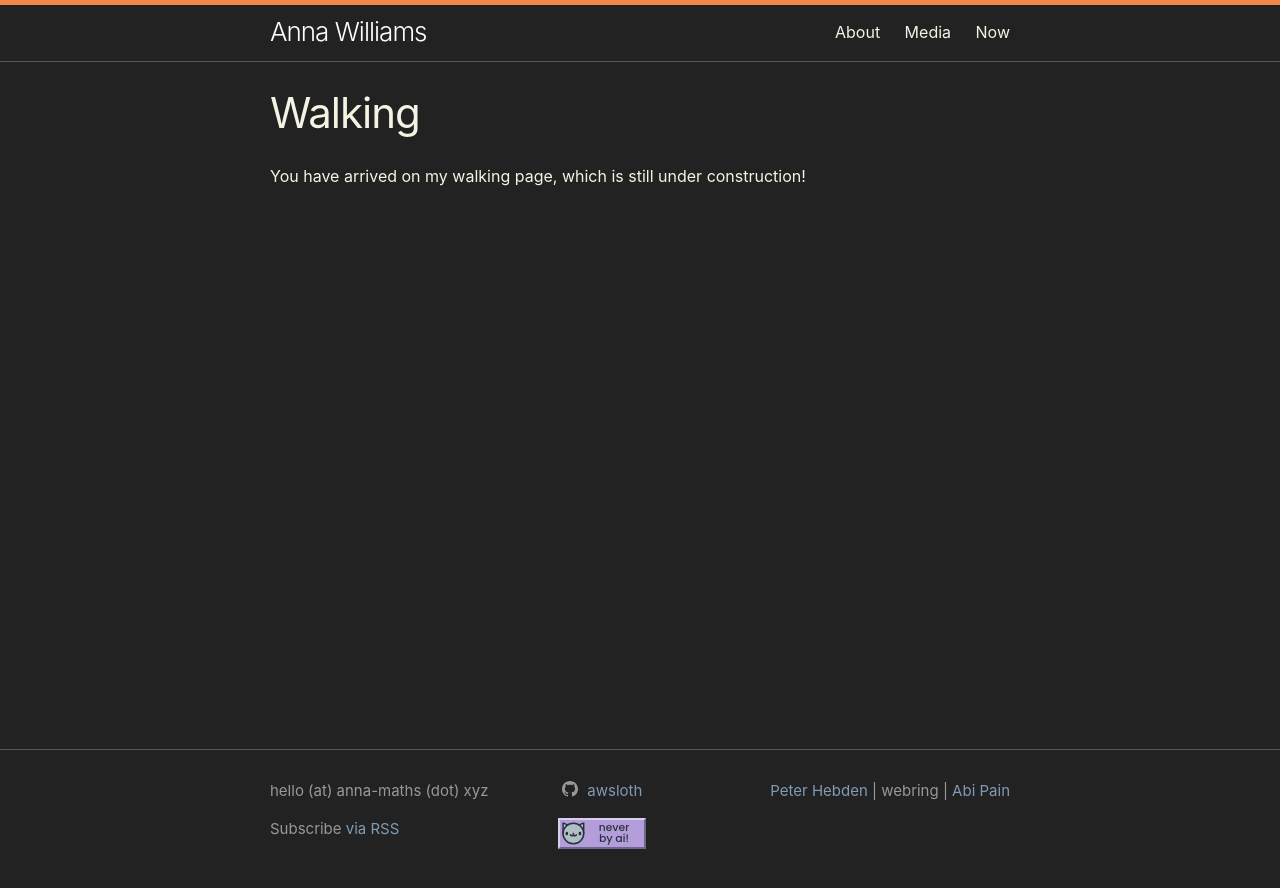
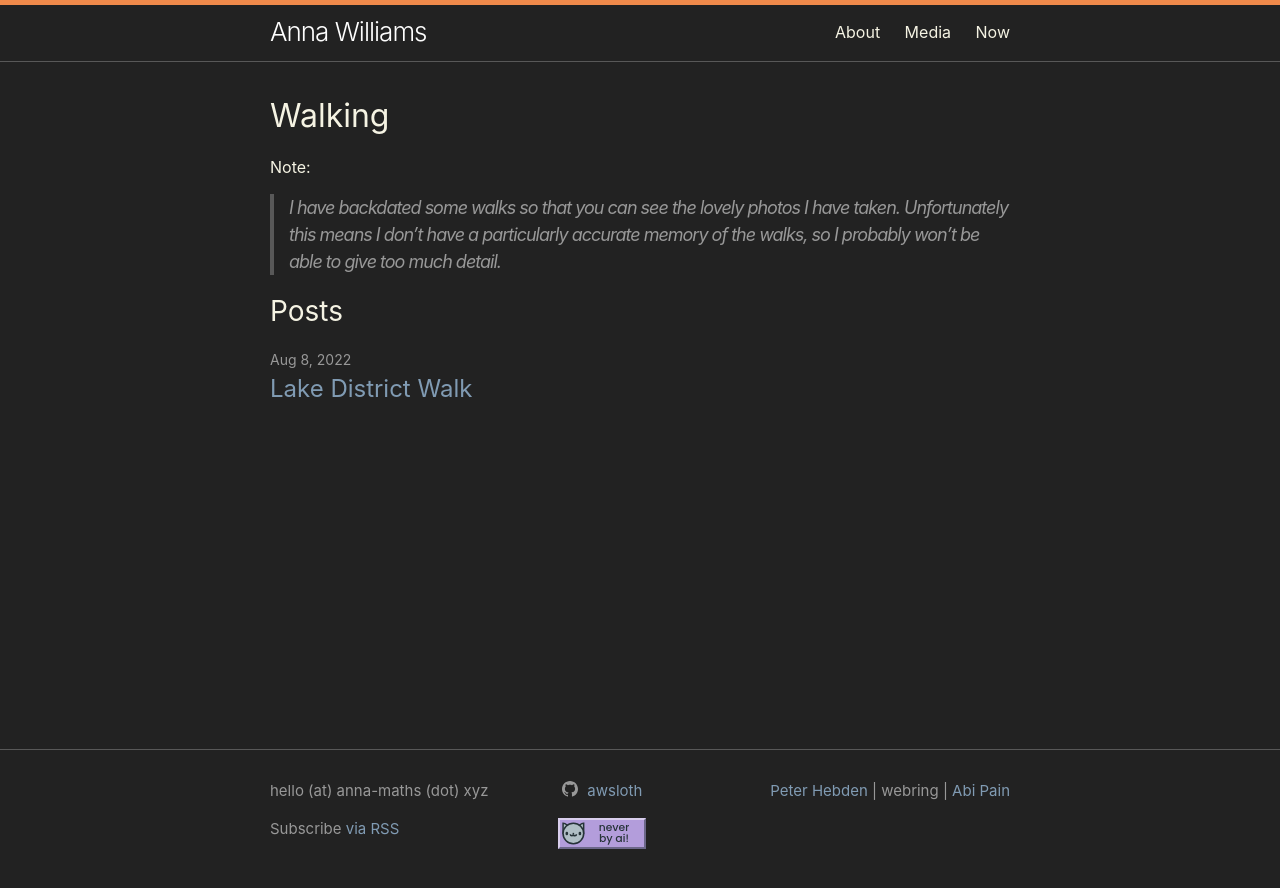
Before and after one commit to awsloth/awsloth.github.io, a Jekyll site: the page built from walking.markdown, in a window 1280 px wide. Shown: the top 888 px of the page. Built offline with Jekyll 4.4.1, drawn with Linux system fonts in a browser that asks for light colours; a script that is not in the unit is left out.

Commit message:
Add first walking blog post

```diff
--- a/_layouts/home.html
+++ b/_layouts/home.html
@@ -13,6 +13,8 @@ layout: default
     <h2 class="post-list-heading">{{ page.list_title | default: "Posts" }}</h2>
     <ul class="post-list">
       {%- for post in site.posts -%}
+	  {%- if post.categories contains 'walking' -%}
+	  {%- else -%}
       <li>
         {%- assign date_format = site.minima.date_format | default: "%b %-d, %Y" -%}
         <span class="post-meta">{{ post.date | date: date_format }}</span>
@@ -25,6 +27,7 @@ layout: default
           {{ post.excerpt }}
         {%- endif -%}
       </li>
+	  {%- endif -%}
       {%- endfor -%}
     </ul>
   {%- endif -%}
--- /dev/null
+++ b/_layouts/walking-blog.html
@@ -0,0 +1,34 @@
+---
+layout: default
+---
+
+<div class="home">
+  {%- if page.title -%}
+    <h1 class="page-heading">{{ page.title }}</h1>
+  {%- endif -%}
+
+  {{ content }}
+
+  {%- if site.posts.size > 0 -%}
+    <h2 class="post-list-heading">{{ page.list_title | default: "Posts" }}</h2>
+    <ul class="post-list">
+      {%- for post in site.posts -%}
+	  {%- if post.categories contains 'walking' -%}
+      <li>
+        {%- assign date_format = site.minima.date_format | default: "%b %-d, %Y" -%}
+        <span class="post-meta">{{ post.date | date: date_format }}</span>
+        <h3>
+          <a class="post-link" href="{{ post.url | relative_url }}">
+            {{ post.title | escape }}
+          </a>
+        </h3>
+        {%- if site.show_excerpts -%}
+          {{ post.excerpt }}
+        {%- endif -%}
+      </li>
+	  {%- endif -%}
+      {%- endfor -%}
+    </ul>
+  {%- endif -%}
+
+</div>
--- a/_plugins/jekyll-feed/feed.xml
+++ b/_plugins/jekyll-feed/feed.xml
@@ -69,6 +69,8 @@
   {% assign posts = posts | sort: "date" | reverse %}
   {% assign posts_limit = site.feed.posts_limit | default: 10 %}
   {% for post in posts limit: posts_limit %}
+	{%- if post.categories contains 'walking' -%}
+	{%- else -%}
     <entry{% if post.lang %}{{" "}}xml:lang="{{ post.lang }}"{% endif %}>
       {% assign post_title = post.title | smartify | strip_html | normalize_whitespace | xml_escape %}
 
@@ -124,5 +126,6 @@
         <media:content medium="image" url="{{ post_image | xml_escape }}" xmlns:media="http://search.yahoo.com/mrss/" />
       {% endif %}
     </entry>
+  {% endif %}
   {% endfor %}
 </feed>
--- a/walking.markdown
+++ b/walking.markdown
@@ -1,7 +1,8 @@
 ---
-layout: page
+layout: walking-blog
 title: Walking
 permalink: /about/walking
 ---
 
-You have arrived on my walking page, which is still under construction!
+Note:
+> I have backdated some walks so that you can see the lovely photos I have taken. Unfortunately this means I don't have a particularly accurate memory of the walks, so I probably won't be able to give too much detail.
```
Also changed, not shown: _posts/2022-08-08-lake-district.markdown (added, +66 -0 lines), 11 other files.
